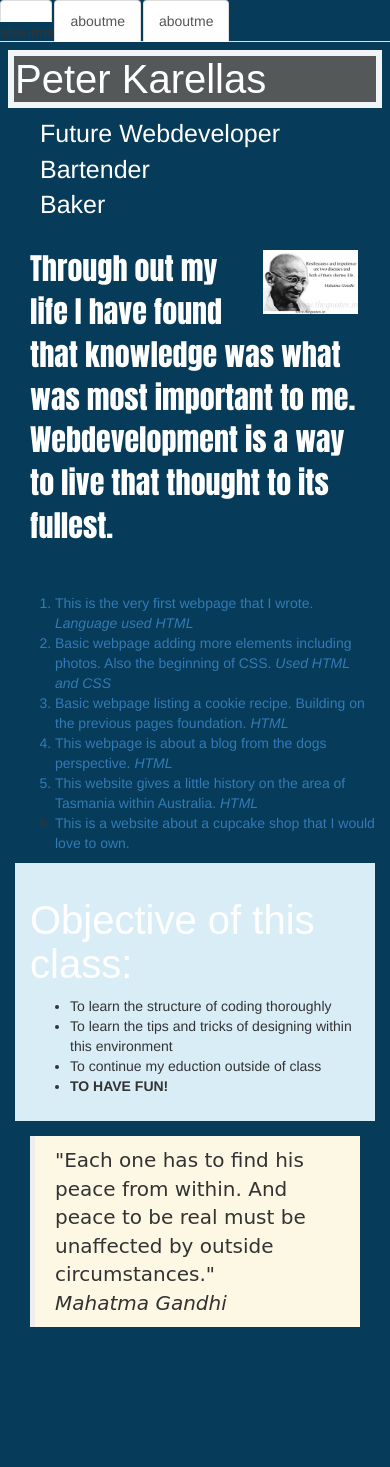
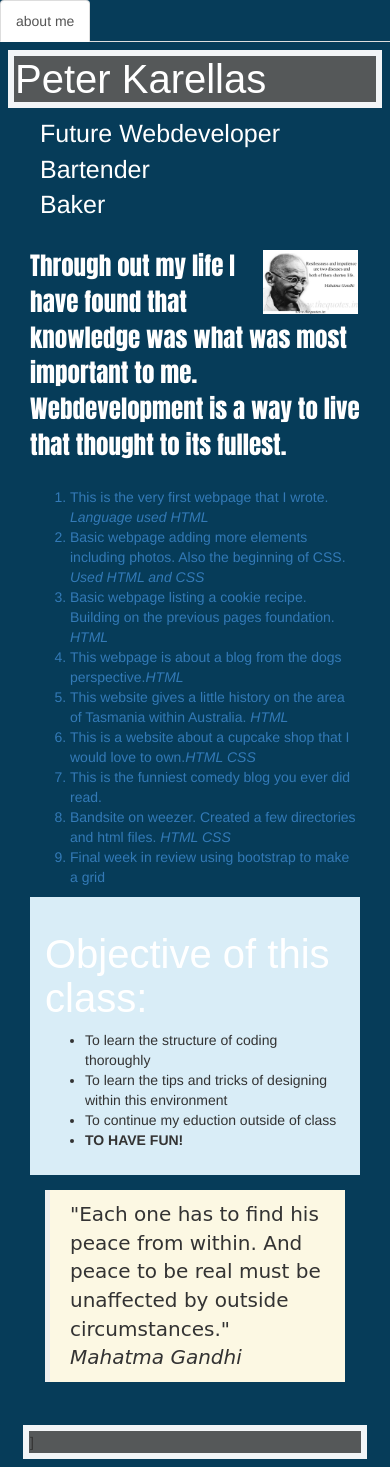
Before and after one commit to pkarella/portfolio2, a plain HTML site: page portfolio/index.html in a window 390 px wide. Before the commit the page ends 1362 px from the top, so only its background shows below. Drawn offline with Linux system fonts and the light colour scheme.

Commit message:
add everything I need to to completethe project. begin to branch

```diff
--- a/portfolio/css/stylesheet.css
+++ b/portfolio/css/stylesheet.css
@@ -33,7 +33,7 @@ body{
 }
 #p1{
   font-family: impact;
-  font-size: 30px;
+  font-size: 25px;
   color: white;
 }
 blockquote{
@@ -44,9 +44,7 @@ blockquote{
   float: right;
   width:80%;
   height:80%;
-
 }
-
 
 #arch{
   float: right;
@@ -69,3 +67,21 @@ blockquote{
   padding: 1px;
   background-color: #555859;
 }
+.panel2{
+  float:right;
+}
+.panel3{
+  float:right;
+}
+.work{
+  color: white;
+}
+.work1{
+  color: white;
+}
+.work2{
+  color: white;
+}
+.work3{
+  color: white;
+}
--- a/portfolio/index.html
+++ b/portfolio/index.html
@@ -7,11 +7,8 @@
   </head>
   <body>
     <ul class="nav nav-tabs">
-      <li role="presentation" class="active"><a href="aboutme.html"></a>aboutme</li>
-      <li role="presentation" class="active"><a href="aboutme.html">aboutme</a></li>
-      <li role="presentation" class="active"><a href="aboutme.html">aboutme</a></li>
+      <li role="presentation" class="active"><a href="aboutme.html">about me</li></a>
     </ul>
-
     <h1 class="box">Peter Karellas</h1>
       <ul class="list" >
         <li>Future Webdeveloper</li>
@@ -28,44 +25,43 @@
             </div>
           </div>
       </div>
-        <br>
+    </div>
     <div class= "container">
       <div class="row">
         <div class="col-md-3">
           <div class="bg-muted"class="jumbotron">
             <a href="github.com/pkarella/hello-world">
               <ol>
-              <li>This is the very first webpage that I wrote.
-            <em>Language used HTML</em>
-          </li>
+                <li>This is the very first webpage that I wrote. <em>Language used HTML</em></li>
             </a>
             <a href="github.com/pkarella/my-first-webpage">
-          <li>
-            Basic webpage adding more elements including photos. Also the beginning of CSS. <em> Used HTML and CSS </em>
-          </li>
+                <li> Basic webpage adding more elements including photos. Also the beginning of CSS. <em> Used HTML and CSS </em></li>
             </a>
             <a href="github.com/pkarella/cookie-recipe">
-          <li>Basic webpage listing a cookie recipe. Building on the previous pages foundation. <em>HTML</em>
-          </li>
+                <li>Basic webpage listing a cookie recipe. Building on the previous pages foundation. <em>HTML</em></li>
             </a>
             <a href="github.com/pkarella/dog-blog">
-          <li> This webpage is about a blog from the dogs perspective.
-          <em>HTML</em>
-        </li>
+                <li> This webpage is about a blog from the dogs perspective.<em>HTML</em></li>
             </a>
             <a href="github.com/pkarella/resort">
-          <li>This website gives a little history on the area of Tasmania within Australia.  <em>HTML</em>
-          </li>
+                <li>This website gives a little history on the area of Tasmania within Australia.  <em>HTML</em> </li>
             </a>
             <a href="github.com/pkarella/cupcakeshop">
-           <li>This is a website about a cupcake shop that I would love to own.
+                <li>This is a website about a cupcake shop that I would love to own.<em>HTML CSS</em></li>
             </a>
-       </li>
-
+            <a href="github.com/pkarella/comedy-blog">
+                <li> This is the funniest comedy blog you ever did read.</li>
+            </a>
+            <a href="github.com/pkarella/band-site">
+                <li> Bandsite on weezer. Created a few directories and html files. <em> HTML CSS</em></li>
+            </a>
+            <a href="github.com/pkarella/weekinreview">
+                <li>Final week in review using bootstrap to make a grid</li>
+            </a>
         </div>
       </div>
-
-        <div class="col-md-4">
+    </div>
+      <div class="panel2"class="col-md-4">
         <div class="bg-info"class="panel panel-default">
           <div class="panel-body">
             <h1>Objective of this class:</h1>
@@ -77,30 +73,19 @@
           </div>
         </div>
       </div>
-      <div class="col-md-4">
+      <div class="panel3"class="col-md-4">
         <div class="bg-muted"class="panel panel-default">
           <div class="panel-body">
-        <blockquote class="bg-warning">
-          "Each one has to find his peace from within. And peace to be real must be unaffected by outside circumstances."
-          <br> <em>Mahatma Gandhi</em>
+            <blockquote class="bg-warning">"Each one has to find his peace from within. And peace to be real must be unaffected by outside circumstances."<br> <em>Mahatma Gandhi</em>
             </blockquote>
 
           </div>
         </div>
       </div>
     </div>
+    <div>
+      <p class="box"> ]</p>
     </div>
-
-
-
-
-
-
-
-
-</div>
-
-
     </div>
   </body>
 </html>
```
Also changed, not shown: portfolio/aboutme.html (+9 -20 lines), portfolio/img/fancy.jpg (added), 1 other file. Lines whose indentation alone changed are shown as unchanged.
